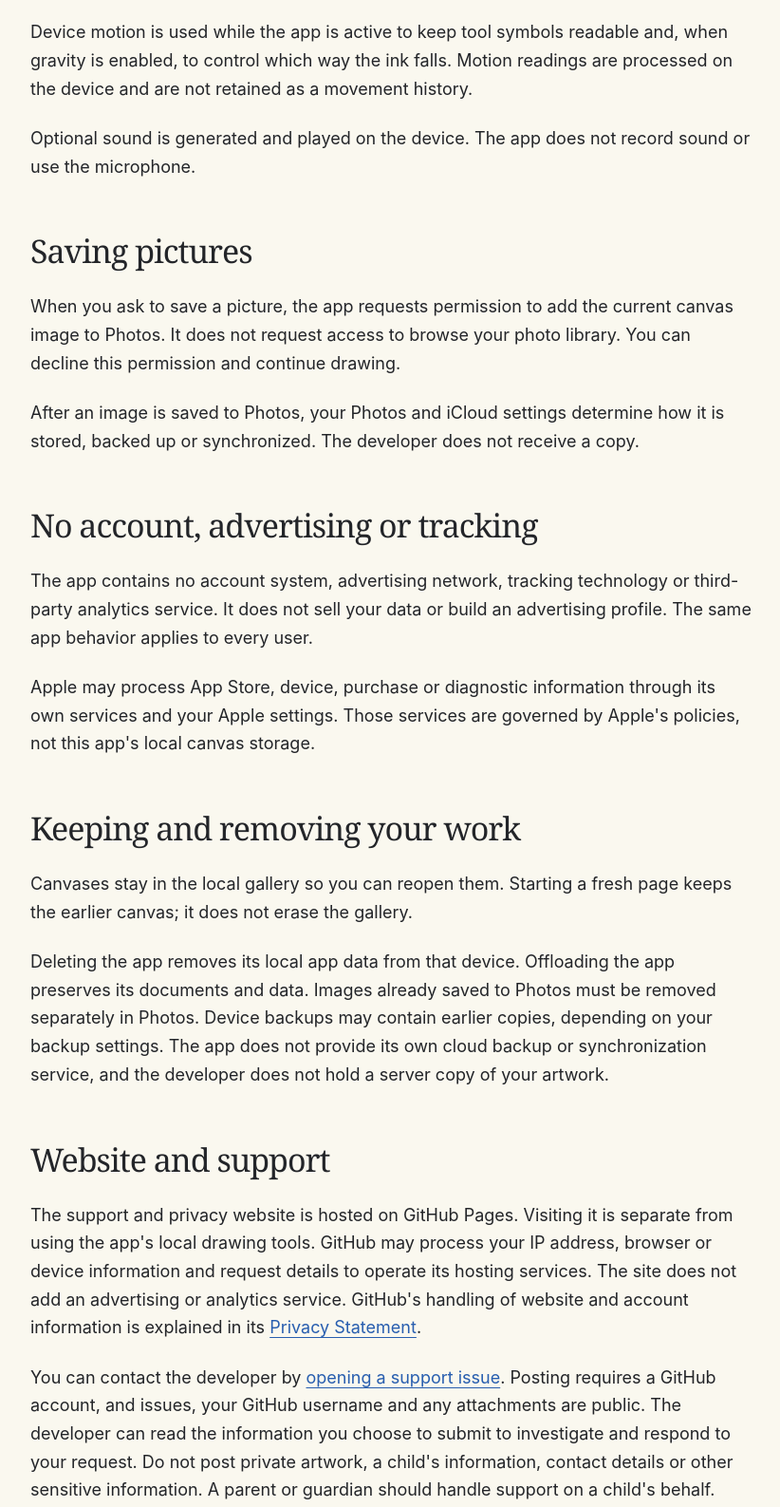
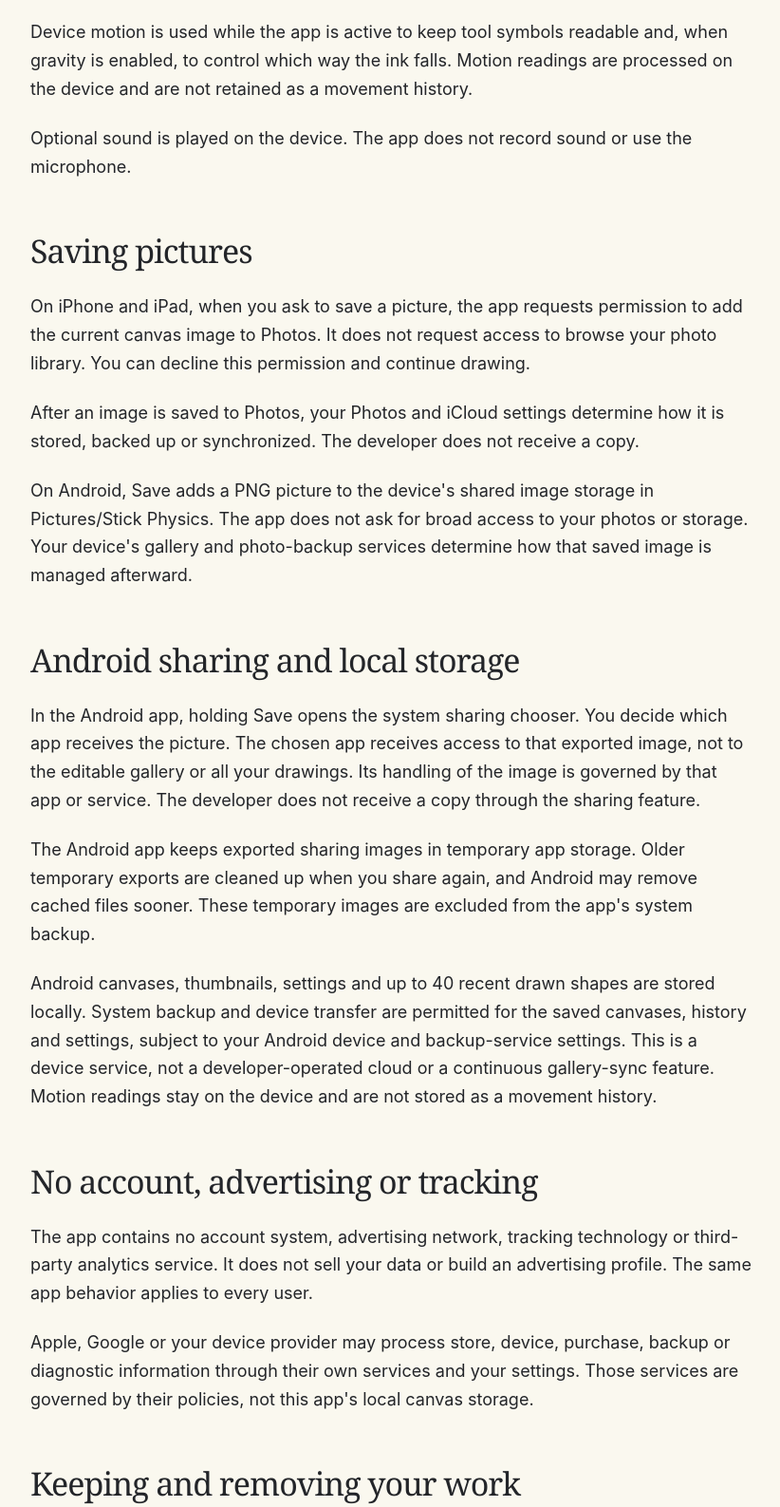
Before and after one commit to danbretl/stick-physics-support, a plain HTML site: page privacy/index.html in a window 1280 px wide. Shown: the part 805-2392 px from the top of the page at 95% size, without its empty margins (228-1050 px from the left). Drawn offline with Linux system fonts and the light colour scheme.

Commit message:
Document audited Android local storage, sharing, and device backups

```diff
--- a/privacy/index.html
+++ b/privacy/index.html
@@ -18,16 +18,21 @@
 <h2 id="what-stays-in-the-app">What stays in the app</h2>
 <p>The app saves your canvases, preview images and drawing settings in its local storage so you can return to them. Saved canvas records include the ink, colors, motion state, creation and update dates, and counts of creations and pieces. These records are used to restore and display your work. They are not sent to a developer-operated server.</p>
 <p>Device motion is used while the app is active to keep tool symbols readable and, when gravity is enabled, to control which way the ink falls. Motion readings are processed on the device and are not retained as a movement history.</p>
-<p>Optional sound is generated and played on the device. The app does not record sound or use the microphone.</p>
+<p>Optional sound is played on the device. The app does not record sound or use the microphone.</p>
 <h2 id="saving-pictures">Saving pictures</h2>
-<p>When you ask to save a picture, the app requests permission to add the current canvas image to Photos. It does not request access to browse your photo library. You can decline this permission and continue drawing.</p>
+<p>On iPhone and iPad, when you ask to save a picture, the app requests permission to add the current canvas image to Photos. It does not request access to browse your photo library. You can decline this permission and continue drawing.</p>
 <p>After an image is saved to Photos, your Photos and iCloud settings determine how it is stored, backed up or synchronized. The developer does not receive a copy.</p>
+<p>On Android, Save adds a PNG picture to the device&#x27;s shared image storage in Pictures/Stick Physics. The app does not ask for broad access to your photos or storage. Your device&#x27;s gallery and photo-backup services determine how that saved image is managed afterward.</p>
+<h2 id="android-sharing-and-local-storage">Android sharing and local storage</h2>
+<p>In the Android app, holding Save opens the system sharing chooser. You decide which app receives the picture. The chosen app receives access to that exported image, not to the editable gallery or all your drawings. Its handling of the image is governed by that app or service. The developer does not receive a copy through the sharing feature.</p>
+<p>The Android app keeps exported sharing images in temporary app storage. Older temporary exports are cleaned up when you share again, and Android may remove cached files sooner. These temporary images are excluded from the app&#x27;s system backup.</p>
+<p>Android canvases, thumbnails, settings and up to 40 recent drawn shapes are stored locally. System backup and device transfer are permitted for the saved canvases, history and settings, subject to your Android device and backup-service settings. This is a device service, not a developer-operated cloud or a continuous gallery-sync feature. Motion readings stay on the device and are not stored as a movement history.</p>
 <h2 id="no-account-advertising-or-tracking">No account, advertising or tracking</h2>
 <p>The app contains no account system, advertising network, tracking technology or third-party analytics service. It does not sell your data or build an advertising profile. The same app behavior applies to every user.</p>
-<p>Apple may process App Store, device, purchase or diagnostic information through its own services and your Apple settings. Those services are governed by Apple&#x27;s policies, not this app&#x27;s local canvas storage.</p>
+<p>Apple, Google or your device provider may process store, device, purchase, backup or diagnostic information through their own services and your settings. Those services are governed by their policies, not this app&#x27;s local canvas storage.</p>
 <h2 id="keeping-and-removing-your-work">Keeping and removing your work</h2>
 <p>Canvases stay in the local gallery so you can reopen them. Starting a fresh page keeps the earlier canvas; it does not erase the gallery.</p>
-<p>Deleting the app removes its local app data from that device. Offloading the app preserves its documents and data. Images already saved to Photos must be removed separately in Photos. Device backups may contain earlier copies, depending on your backup settings. The app does not provide its own cloud backup or synchronization service, and the developer does not hold a server copy of your artwork.</p>
+<p>Deleting the app removes its local app data from that device. On iPhone and iPad, offloading the app preserves its documents and data. On Android, clearing the app&#x27;s storage also removes its local canvases, history and settings. Pictures already saved to Photos or shared image storage must be removed separately in your photo or gallery app. Device backups may contain earlier copies, depending on your backup settings. The app does not provide its own cloud backup or synchronization service, and the developer does not hold a server copy of your artwork.</p>
 <h2 id="website-and-support">Website and support</h2>
 <p>The support and privacy website is hosted on GitHub Pages. Visiting it is separate from using the app&#x27;s local drawing tools. GitHub may process your IP address, browser or device information and request details to operate its hosting services. The site does not add an advertising or analytics service. GitHub&#x27;s handling of website and account information is explained in its <a href="https://docs.github.com/en/site-policy/privacy-policies/github-general-privacy-statement">Privacy Statement</a>.</p>
 <p>You can contact the developer by <a href="https://github.com/danbretl/stick-physics-support/issues/new">opening a support issue</a>. Posting requires a GitHub account, and issues, your GitHub username and any attachments are public. The developer can read the information you choose to submit to investigate and respond to your request. Do not post private artwork, a child&#x27;s information, contact details or other sensitive information. A parent or guardian should handle support on a child&#x27;s behalf.</p>
```
Also changed, not shown: support/index.html (+12 -4 lines).
